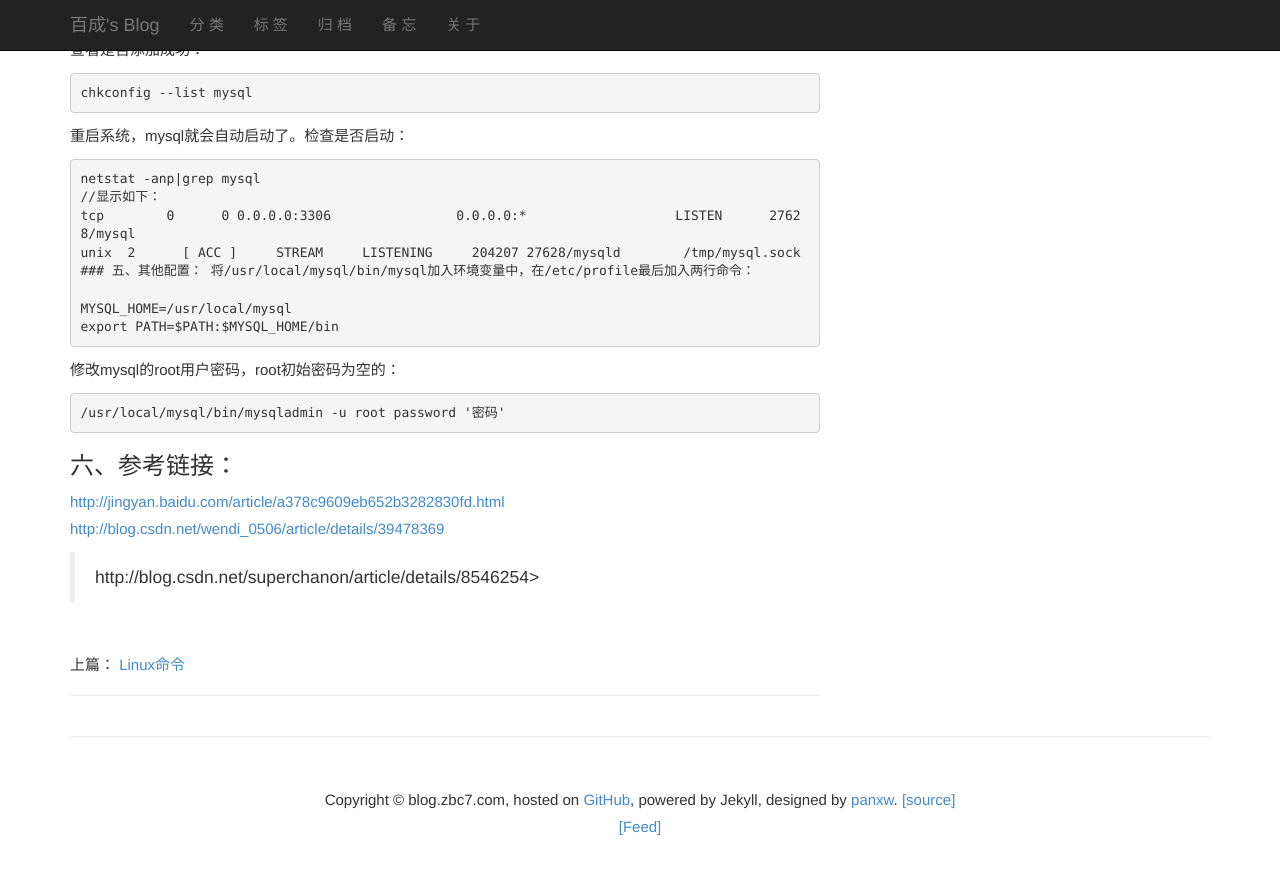
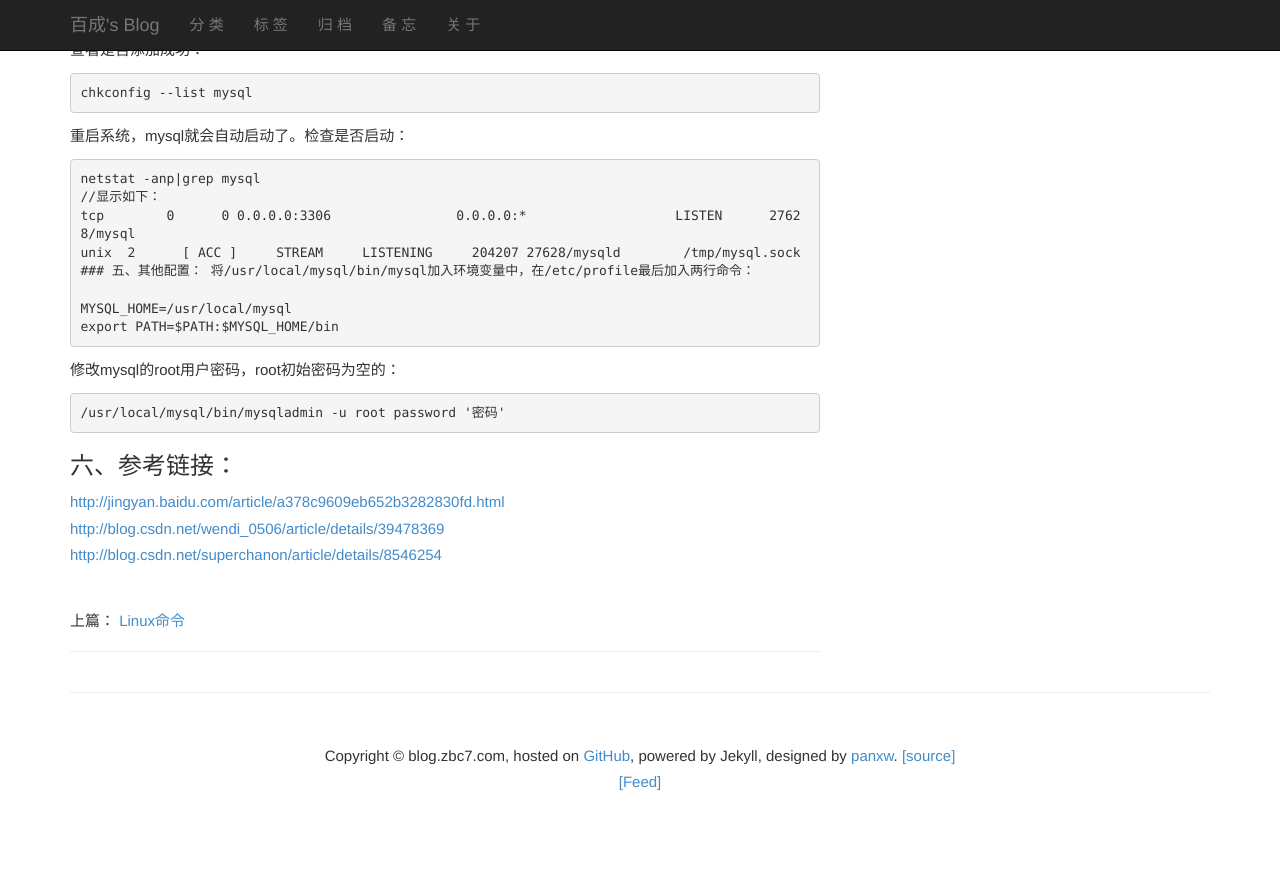
Before and after one commit to zbc0512/zbc0512.github.io, a Jekyll site: the page built from _posts/2015-08-11-linux-mysql-install.md, in a window 1280 px wide and 900 px high, scrolled down 1582 px. Shown: the top 875 px of the window. Built offline with Jekyll 4.4.1, drawn with Linux system fonts in a browser that asks for light colours; Markdown is read by kramdown in place of the engine named in the settings; comment, search, counter and statistics services are not loaded.

Commit message:
Update 2015-08-11-linux-mysql-install.md

```diff
--- a/_posts/2015-08-11-linux-mysql-install.md
+++ b/_posts/2015-08-11-linux-mysql-install.md
@@ -87,4 +87,4 @@ MySQL mirrors地址：<http://dev.mysql.com/downloads/mirrors.html>
 ###六、参考链接：
 <http://jingyan.baidu.com/article/a378c9609eb652b3282830fd.html>
 <http://blog.csdn.net/wendi_0506/article/details/39478369>
->http://blog.csdn.net/superchanon/article/details/8546254>
+<http://blog.csdn.net/superchanon/article/details/8546254>
```
